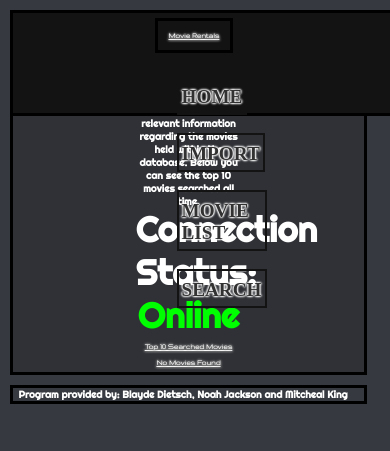
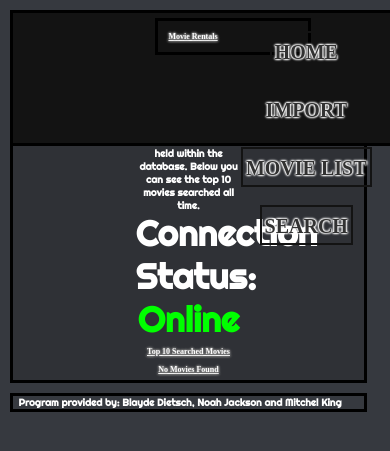
Before and after one commit to mkjking/RAD, a PHP site: page /Index.php in a window 390 px wide. Shown: the top 451 px of the page. Run offline with PHP 8.4, Linux system fonts and the light colour scheme; data that the repository does not hold is empty.

Commit message:
1500 and 1000 CSS complete

```diff
--- a/MovieDatabasecss.css
+++ b/MovieDatabasecss.css
@@ -210,45 +212,29 @@ img {
         margin: 0;
     }
 
-    header {
-        border: 3px solid black;
-    }
-
     footer {
         border:  3px solid black;
-        margin: 20px;
+        margin: auto;
+        margin-top: 20px;
+        margin-bottom: 20px;
     }
 
     .headerContainer {
-        width: 70%;
+        width: 90%;
         margin: 0 auto;
     }
 
-    .headerContainer a {
-        font-size: 120%;
-    }
-
     .title {
-        height: auto;
-        float: left;
-
-        font-family: Gruppo;
-
-        margin: 5px;
         margin-top: 20px;
-        padding: 5px;
     }
 
     h1 {
-        font-Size: 120%;
-        font-weight: bold;
-        font-family: Gruppo;
+        font-Size: 25px;
         margin: 2px;
     }
 
     p {
         font-size: 20px;
-        font-weight: bolder;
         margin: 3px;
     }
 
@@ -368,38 +356,30 @@ img {
     }
 
     header {
-        border: 3px solid black;
-        margin: 15;
-    }
-
-    footer {
-        border:  3px solid black;
-        margin: 15;
+        height: 130px;
     }
 
     .headerContainer {
-        width: 50%;
+        width: 90%;
         margin: 0 auto;
     }
 
     .title {
-        height: auto;
-        float: left;
-        border: 3px solid black;
-        color: black;
-        margin: 5px;
-        padding: 5px;
+        margin: auto;
+        margin-top: 10px;
+        align-content: center;
+        padding: 3px;
+        width: 140px;
+        float: none;
     }
 
     h1 {
-        font-Size: 80%;
-        font-weight: bold;
+        font-Size: 20px;
         margin: 3px;
     }
 
     p {
-        font-size: 15;
-        font-weight: bolder;
+        font-size: 15px;
         margin: 1px;
     }
 
@@ -424,7 +404,12 @@ img {
     }
 
     nav {
-        float: right;
+        margin: auto;
+        position: absolute;
+        margin-top: 0px;
+        margin-bottom: 5px;
+        float: none;
+        text-align: center;
     }
 
     nav ul {
@@ -451,9 +435,9 @@ img {
         text-shadow: -1px 0 2px white, 0 1px 2px white, 1px 0 2px white, 0 -1px 2px white;
         font-weight: bolder;
 
-        font-size: 20px;
+        font-size: 14px;
 
-        position: relative;
+        position: absolute;
         top: -2.5px;
     }
 
--- a/functions/Top10Results.php
+++ b/functions/Top10Results.php
@@ -30,10 +30,10 @@
             $imageHeight = 800;
 
             //Grid within image
-            $gridTop = 30;
-            $gridLeft = 330;
+            $gridTop = 50;
+            $gridLeft = 230;
             $gridBottom = 470;
-            $gridRight = 1170;
+            $gridRight = 1370;
             $gridHeight = $gridBottom - $gridTop;
             $gridWidth = $gridRight - $gridLeft;
 
@@ -63,7 +63,7 @@
             $axisColour = imagecolorallocate($image, 255, 255, 255);
             $labelColour = $axisColour;
             $gridColour = imagecolorallocate($image, 125, 125, 125);
-            $barColour = imagecolorallocate($image, 255, 0, 255);
+            $barColour = imagecolorallocate($image, 0, 255, 0);
 
             //Fill background
             imagefill($image, 0, 0, $backgroundColour);
--- a/functions/footer.php
+++ b/functions/footer.php
@@ -9,7 +9,7 @@
     -->
 
     <div class="footerContainer">
-        <p> &nbsp Program provided by: Blayde Dietsch, Noah Jackson and Mitcheal King &nbsp</p>
+        <p> &nbsp Program provided by: Blayde Dietsch, Noah Jackson and Mitchel King &nbsp</p>
     </div>
 
 </html>
```
Also changed, not shown: other parts of MovieDatabasecss.css (+32 -11 lines).
